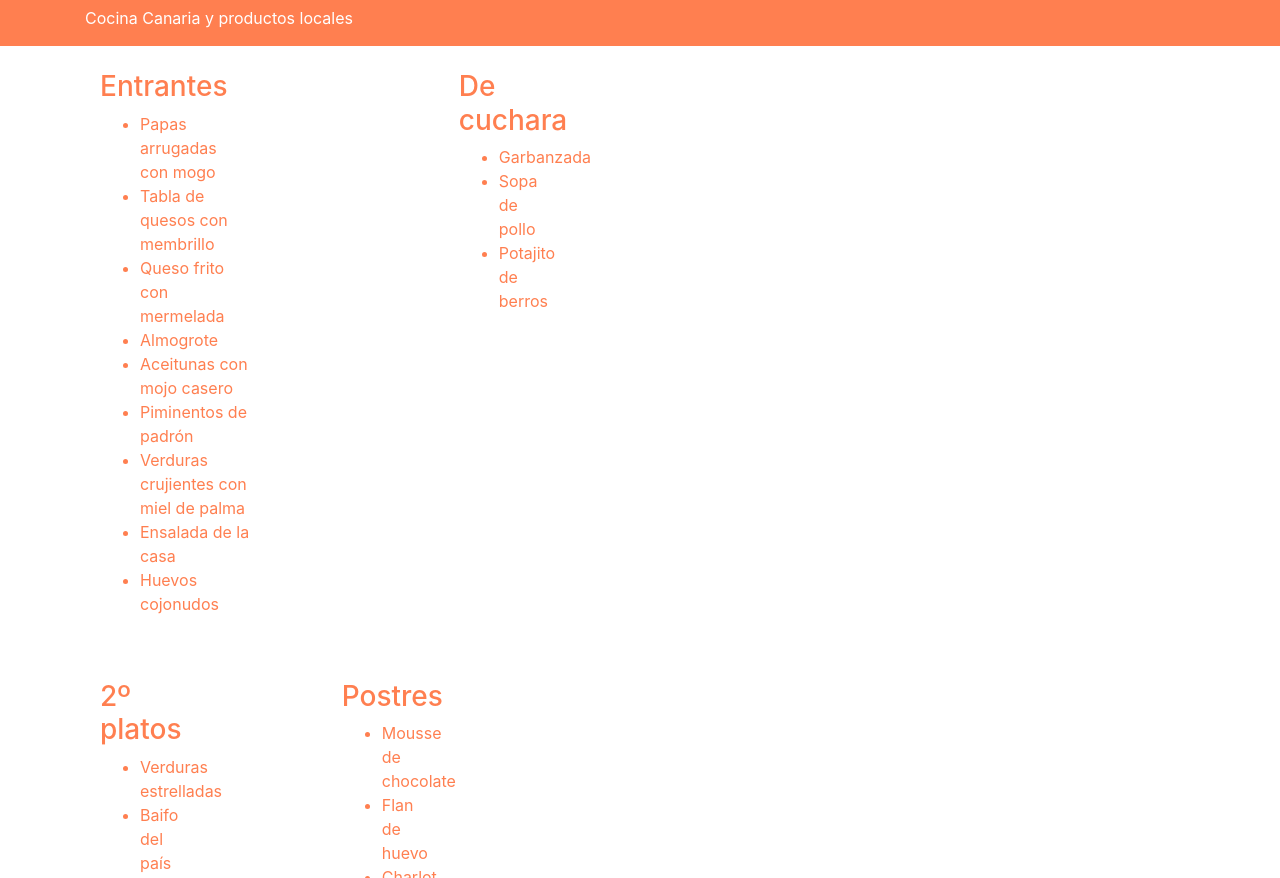
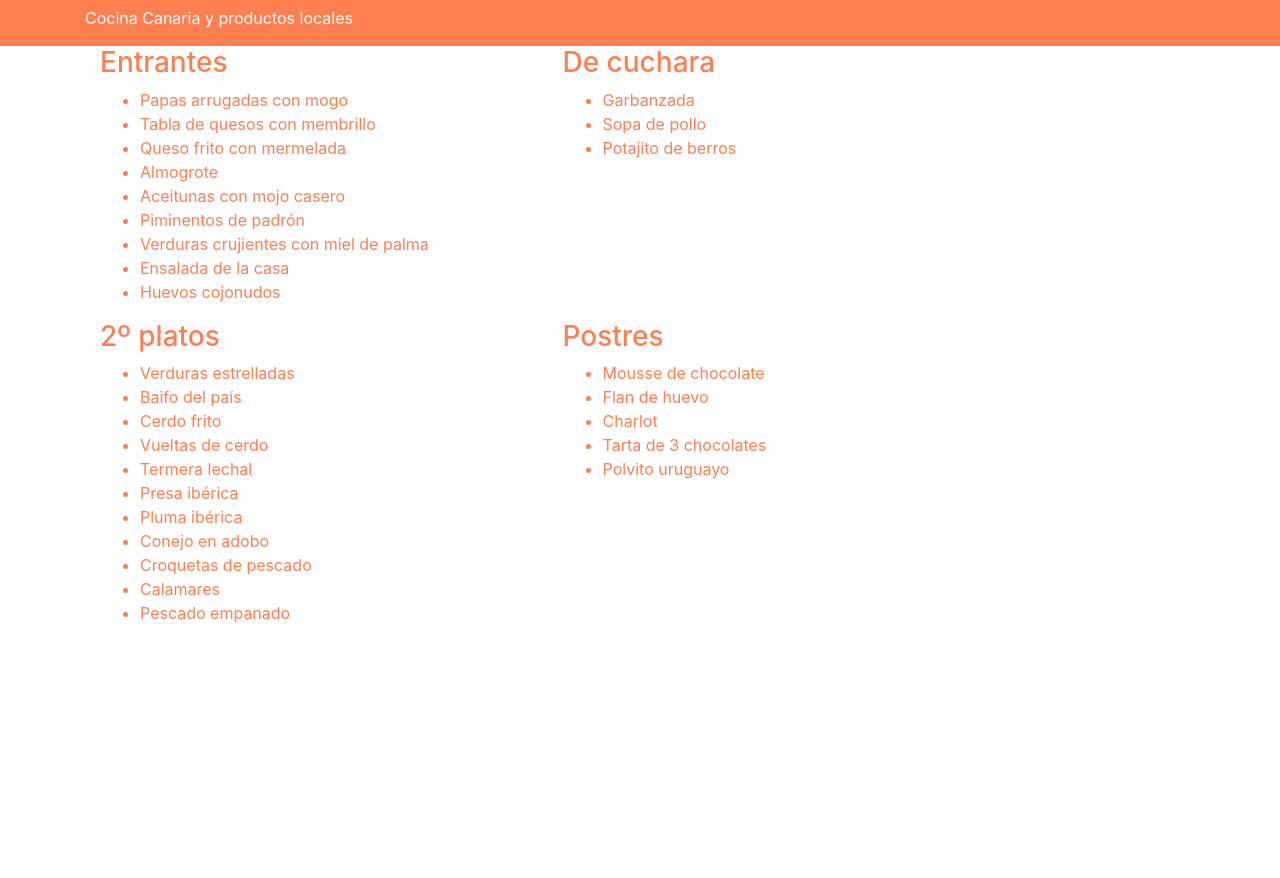
Before and after one commit to jonatangf/reto-2, a plain HTML site: page menu.html in a window 1280 px wide. Shown: the part 74-952 px from the top of the page. Drawn offline with nearby package versions, Linux system fonts and the light colour scheme.

Commit message:
Improve menu page looking

```diff
--- a/css/styles.css
+++ b/css/styles.css
@@ -66,3 +66,7 @@ button {
 .contact-form {
     margin-right: 24px;
 }
+
+.menu-rown {
+    margin-top: 24px;
+}
--- a/menu.html
+++ b/menu.html
@@ -23,9 +23,8 @@
         <div class="container body">
             <div class="container-fluid">
 
-                <div class="row">
-                    <section>
-                        <div class="col-12 col-sm-6">
+                <div class="row menu-row">
+                    <div class="col-12 col-sm-5">
                         <h3>Entrantes</h3>
                         <ul>
                             <li>Papas arrugadas con mogo</li>
@@ -39,10 +38,8 @@
                             <li>Huevos cojonudos</li>
                         </ul>
                     </div>
-                    </section>
 
-                    <section>
-                        <div class="col-12 col-sm-6">
+                    <div class="col-12 col-sm-5">
                         <h3>De cuchara</h3>
                         <ul>
                             <li>Garbanzada</li>
@@ -50,12 +47,10 @@
                             <li>Potajito de berros</li>
                         </ul>
                     </div>
-                    </section>
                 </div>
 
-                <div class="row">
-                    <section>
-                        <div class="col-12 col-sm-6">
+                <div class="row menu-row">
+                    <div class="col-12 col-sm-5">
                         <h3>2º platos</h3>
                         <ul>
                             <li>Verduras estrelladas</li>
@@ -71,9 +66,8 @@
                             <li>Pescado empanado</li>
                         </ul>
                     </div>
-                    </section>
-                    <section>
-                        <div class="col-12 col-sm-6">
+
+                    <div class="col-12 col-sm-5">
                         <h3>Postres</h3>
                         <ul>
                             <li>Mousse de chocolate</li>
@@ -83,9 +77,7 @@
                             <li>Polvito uruguayo</li>
                         </ul>
                     </div>
-                    </section>
                 </div>
-
             </div>
         </div>
 
```
Also changed, not shown: contact.html (+2 -2 lines). Lines whose indentation alone changed are shown as unchanged.
